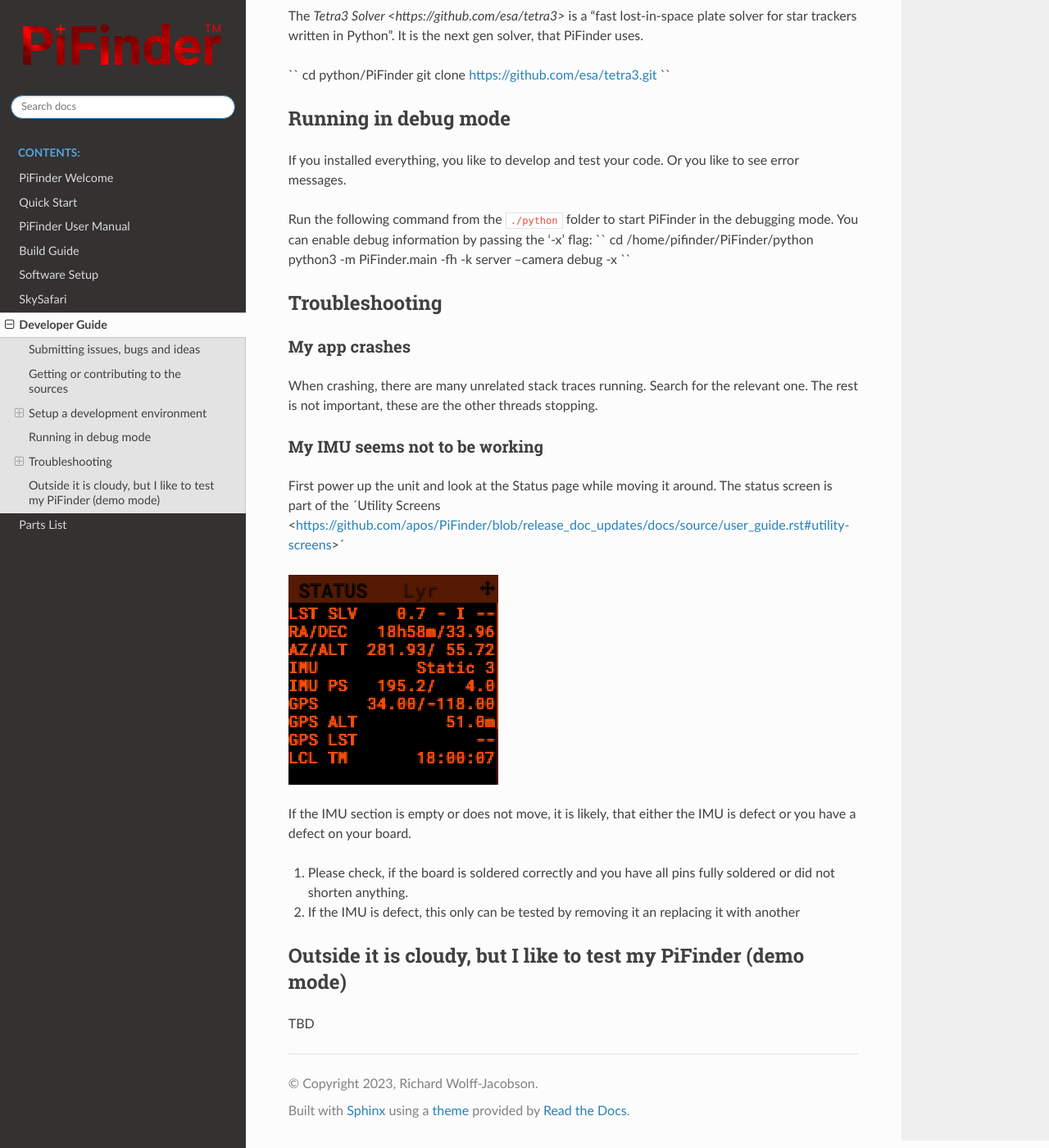
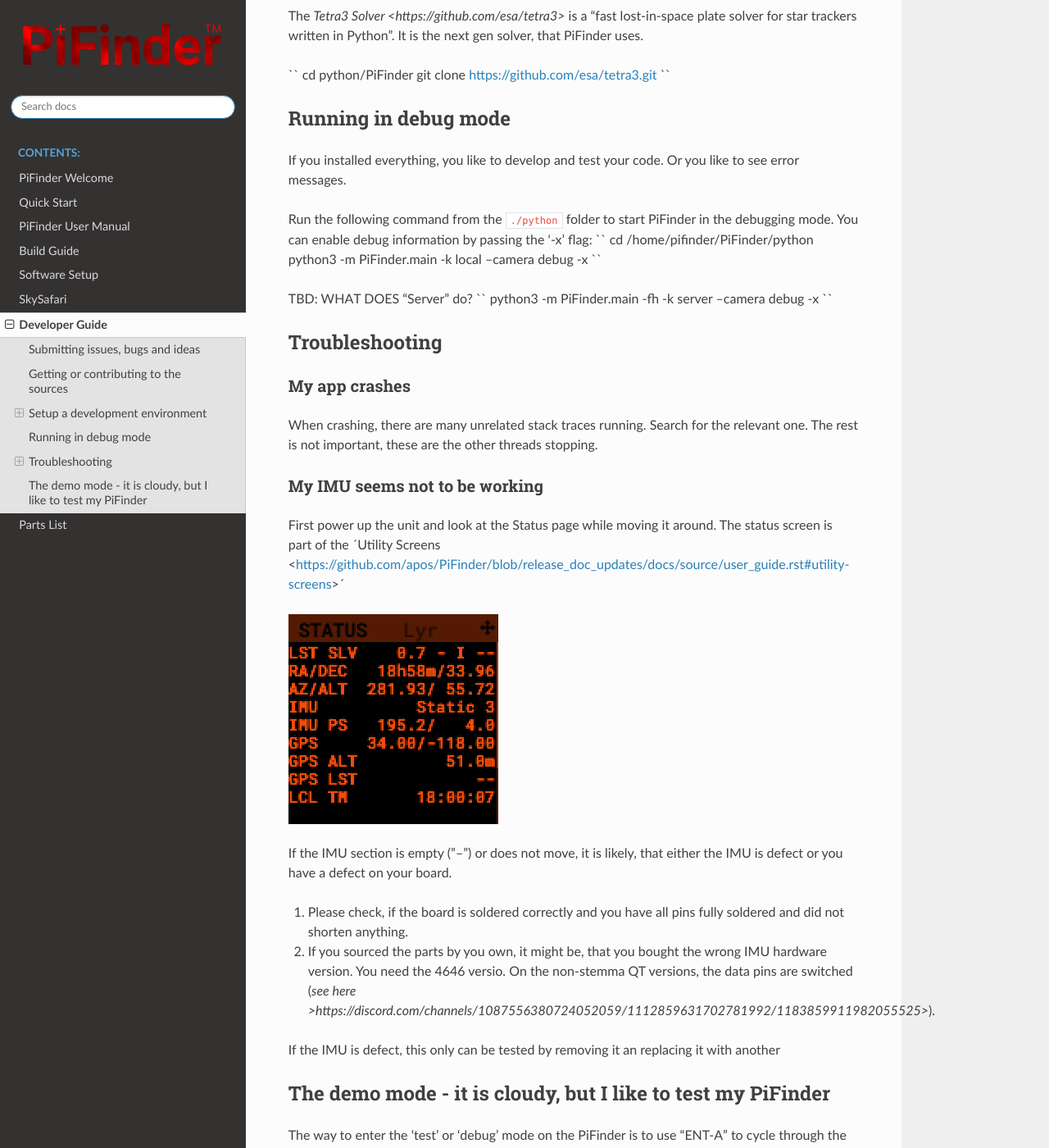
Before and after one commit to brickbots/PiFinder, a Sphinx documentation site: the page built from docs/source/dev_guide.rst, in a window 1280 px wide and 1400 px high, scrolled down 1481 px. Shown: the whole window at 82% size. Built offline with Sphinx 7.4.7 and the Read the Docs theme 2.0.0, drawn with Linux system fonts in a browser that asks for light colours; some of the changed text lies outside the part shown.

Commit message:
Update dev_guide.rst

```diff
--- a/docs/source/dev_guide.rst
+++ b/docs/source/dev_guide.rst
@@ -70,6 +70,12 @@
 Run the following command from the ``./python`` folder to start PiFinder in the debugging mode. You can enable debug information by passing the '-x' flag:
 ``
 cd /home/pifinder/PiFinder/python
+python3 -m PiFinder.main -k local --camera debug -x
+``
+
+
+TBD: WHAT DOES "Server" do?
+``
 python3 -m PiFinder.main -fh -k server --camera debug -x
 ``
 
@@ -88,12 +94,17 @@
 
 .. image:: images/user_guide/STATUS_001_docs.png
 
-If the IMU section is empty or does not move, it is likely, that either the IMU is defect or you have a defect on your board.
+If the IMU section is empty ("--") or does not move, it is likely, that either the IMU is defect or you have a defect on your board.
 
-1. Please check, if the board is soldered correctly and you have all pins fully soldered or did not shorten anything.
-2. If the IMU is defect, this only can be tested by removing it an replacing it with another
+1. Please check, if the board is soldered correctly and you have all pins fully soldered and did not shorten anything.
+2. If you sourced the parts by you own, it might be, that you bought the wrong IMU hardware version. You need the 4646 versio. On the non-stemma QT versions, the data pins are switched (`see here >https://discord.com/channels/1087556380724052059/1112859631702781992/1183859911982055525>`).
 
-Outside it is cloudy, but I like to test my PiFinder (demo mode)
-----------------------------------------------------------------
+If the IMU is defect, this only can be tested by removing it an replacing it with another
 
-TBD
+The demo mode - it is cloudy, but I like to test my PiFinder
+------------------------------------------------------------
+
+The way to enter the 'test' or 'debug' mode on the PiFinder is to use "ENT-A" to cycle through the screens to get to the Console screen and then pressing the "0" key . This will supply a fake GPS lock, time and cause the PiFinder to just solve an image from disk.  But it will respond to IMU movement and allow use of things like Push-To and all the other functions that require a solve/lock.
+
+
+Pics here
```
